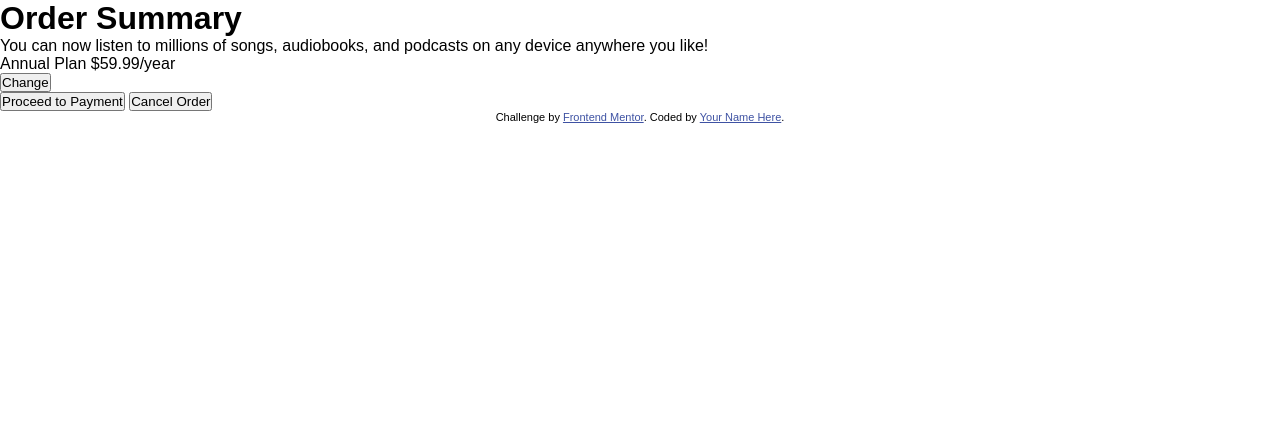
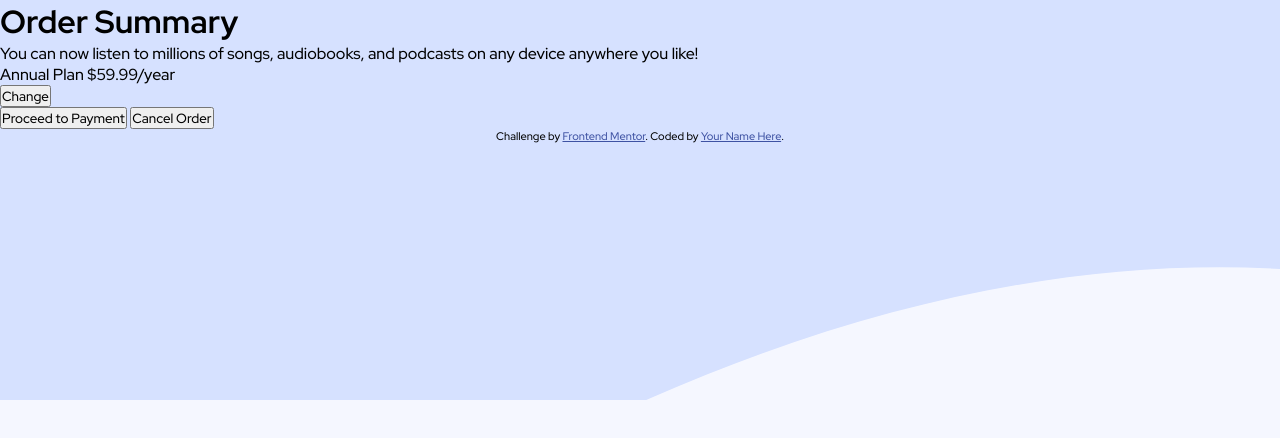
Before and after one commit to elpen84/order-summary-component-main, a plain HTML site: page index.html in a window 1280 px wide. Drawn offline with Linux system fonts and the light colour scheme.

Commit message:
css update
css updated

```diff
--- a/index.html
+++ b/index.html
@@ -9,6 +9,9 @@
   <title>Frontend Mentor | Order summary card</title>
 </head>
 <body>
+  <div class="bg__image">
+
+  </div>
 
   <div class="container">
 
--- a/styles.css
+++ b/styles.css
@@ -1,3 +1,5 @@
+@import url('https://fonts.googleapis.com/css2?family=Red+Hat+Display:wght@500;700;900&display=swap');
+
 * {
     margin: 0;
     padding: 0;
@@ -10,7 +12,24 @@ img {
 }
 
 body {
-    font-family: "", sans-serif;
+    font-family: "Red Hat Display", sans-serif;
+    font-size: 16px;
+    background-color: var(--pale-blue);
+}
+
+.bg__image {
+    background: url("./images/pattern-background-mobile.svg") no-repeat center/cover;
+    height: 400px;
+    position: absolute;
+    top:0;
+    bottom: 0;
+    left: 0;
+    right:0;
+    z-index: -1;
+}
+
+button {
+    font-family: inherit;
 }
 
 .attribution {
@@ -21,3 +40,13 @@ body {
 {
     color: hsl(228, 45%, 44%);
 }
+
+/* colors */
+:root {
+--pale-blue: hsl(225, 100%, 98%);
+--bright-blue: hsl(245, 75%, 52%);
+--very-pale-blue: hsl(225, 100%, 98%);
+--desaturated-blue: hsl(224, 23%, 55%);
+--dark-blue: hsl(223, 47%, 23%);
+
+}
```
